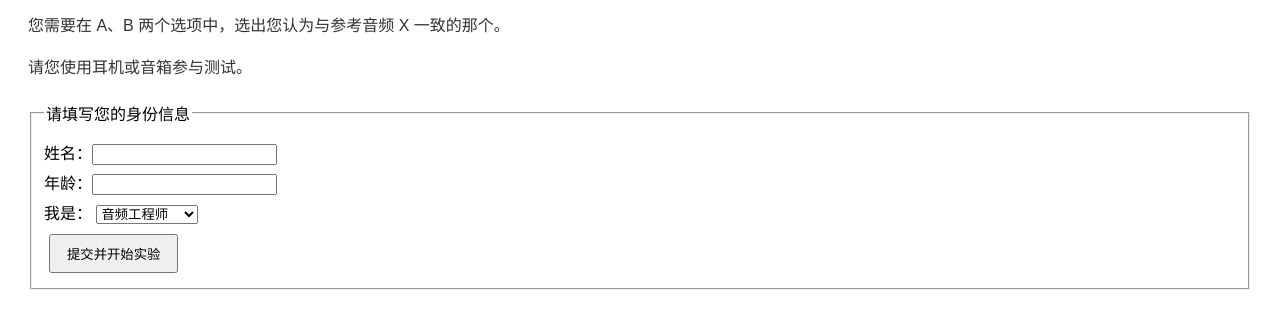
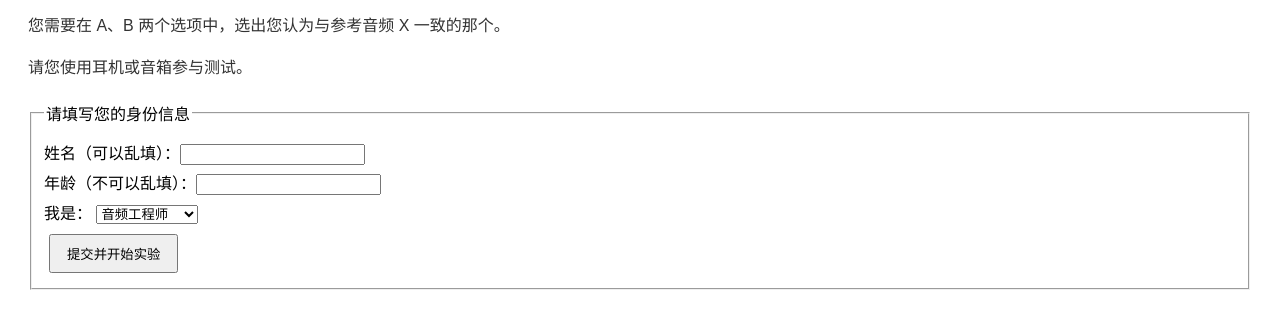
Before and after one commit to AnthonyWhang/humidity-violin, a plain HTML site: page index.html in a window 1280 px wide. Shown: the part 145-474 px from the top of the page. Drawn offline with Linux system fonts and the light colour scheme.

Commit message:
random answers or not

```diff
--- a/index.html
+++ b/index.html
@@ -31,8 +31,8 @@
   <div id="info-box">
     <fieldset>
       <legend>请填写您的身份信息</legend>
-      <label>姓名：<input type="text" id="participant-name" required></label>
-      <label>年龄：<input type="number" id="participant-age" min="1" required></label>
+      <label>姓名（可以乱填）：<input type="text" id="participant-name" required></label>
+      <label>年龄（不可以乱填）：<input type="number" id="participant-age" min="1" required></label>
       <label>我是：
         <select id="participant-exp">
           <option>音频工程师</option>
```
